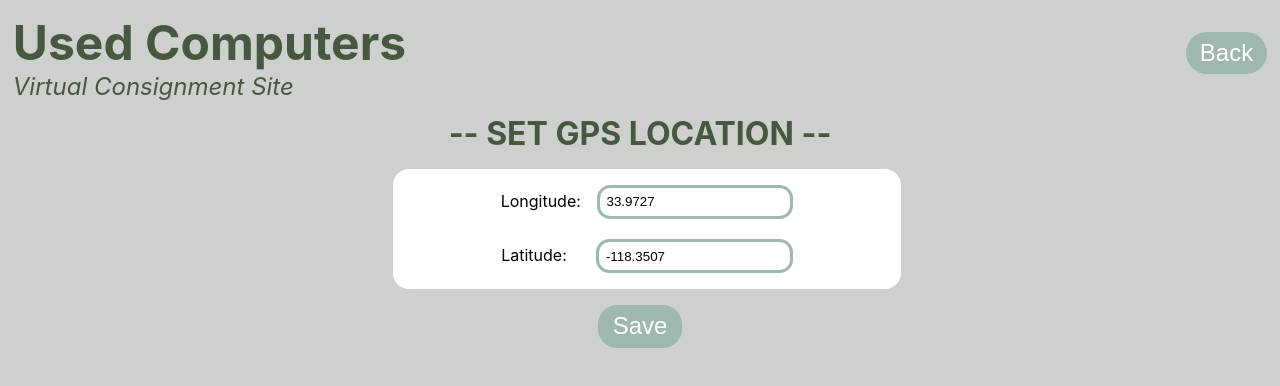
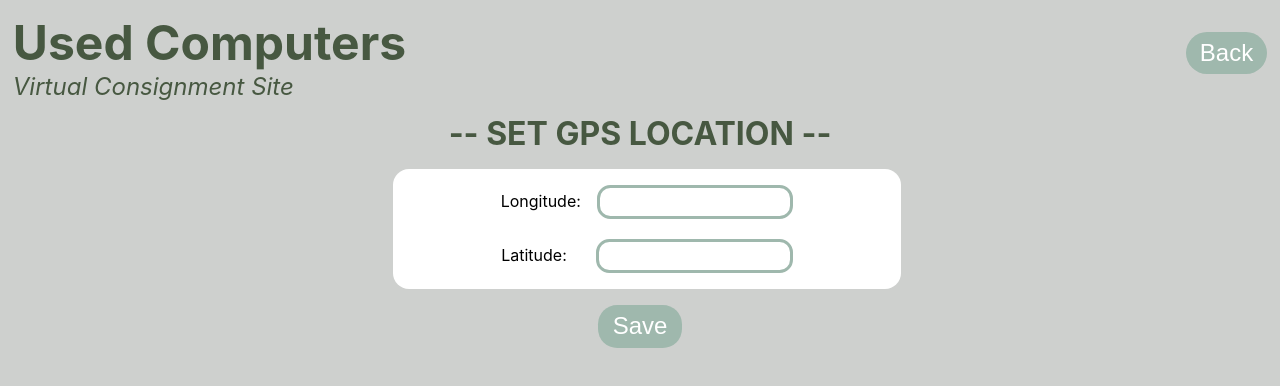
Before and after one commit to jennatripoli/consignment, a React (Create React App) app: page /CustomerSetGPS in a window 1280 px wide. Shown: the top 386 px of the page. Built offline with nearby package versions, Linux system fonts and the light colour scheme.

Commit message:
Fix GPS and remove React import

```diff
--- a/src/CustomerGPSProvider.js
+++ b/src/CustomerGPSProvider.js
@@ -1,8 +1,8 @@
-import React, { useState } from 'react'
+import { useState } from 'react'
 import CustomerGPSContext from './CustomerGPSContext'
 
 const CustomerGPSProvider = ({ children }) => {
-    const [customerGPS, setCustomerGPS] = useState([33.9727, -118.3507])
+    const [customerGPS, setCustomerGPS] = useState(['', ''])
 
     return (
         <CustomerGPSContext.Provider value={{ customerGPS, setCustomerGPS }}>
--- a/src/CustomerListStores.js
+++ b/src/CustomerListStores.js
@@ -1,17 +1,17 @@
 import { Link, useNavigate } from "react-router-dom"
 import { customerListStores, header } from "./Layout"
 import CustomerGPSContext from "./CustomerGPSContext"
-import React, { useContext } from "react"
+import { useContext, useEffect, useState } from "react"
 
 function CustomerListStores(props) {
     const navigate = useNavigate()
     const { customerGPS, setCustomerGPS } = useContext(CustomerGPSContext)
     // Boolean to indicate if data is retrieved.
-    const [retrieved, setRetreived] = React.useState(false)
+    const [retrieved, setRetreived] = useState(false)
     // List of all stores.
-    const [stores, setStores] = React.useState([])
+    const [stores, setStores] = useState([])
     // HTML to display the list of all stores.
-    const [storesHTML, setStoresHTML] = React.useState([])
+    const [storesHTML, setStoresHTML] = useState([])
 
     retrieve()
     function retrieve() {
@@ -23,7 +23,7 @@ function CustomerListStores(props) {
     }
 
     // Update storesHTML when stores changes.
-    React.useEffect(() => {
+    useEffect(() => {
         storesHTML.length = 0
         stores.forEach(store => {
             const entry = (<button key={store} style={customerListStores.buttonStore} className='Button-dark'>{store}</button>)
--- a/src/CustomerSetGPS.js
+++ b/src/CustomerSetGPS.js
@@ -15,11 +15,10 @@ export default function CustomerSetGPS(props) {
 
     /** Save the GPS data. */
     function handleButtonSave() {
-        setLongitude(document.getElementById('longitude').value)
-        setLatitude(document.getElementById('latitude').value)
-
-        if (longitude && latitude) setCustomerGPS([longitude, latitude])
-        else setConfirmation('Failed to save GPS, please fill in all fields.')
+        if (longitude && latitude) {
+            setCustomerGPS([longitude, latitude])
+            setConfirmation('Save successful!')
+        } else setConfirmation('Failed to save GPS, please fill in all fields.')
     }
 
     return (
@@ -34,10 +33,10 @@ export default function CustomerSetGPS(props) {
                 <div style={customerSetGPS.title}>-- SET GPS LOCATION --</div>
                 <div style={customerSetGPS.gps}>
                     <label>Longitude:&emsp;</label>
-                    <input id='longitude' type='number' value={longitude} style={customerSetGPS.entry} className='Entry-light'></input>
+                    <input id='longitude' type='number' value={longitude} style={customerSetGPS.entry} onChange={(e) => setLongitude(e.target.value)} className='Entry-light'></input>
                     <br /><br />
                     <label>Latitude:&emsp;&nbsp;&nbsp;&nbsp;</label>
-                    <input id='latitude' type='number' value={latitude} style={customerSetGPS.entry} className='Entry-light'></input>
+                    <input id='latitude' type='number' value={latitude} style={customerSetGPS.entry} onChange={(e) => setLatitude(e.target.value)} className='Entry-light'></input>
                 </div>
                 <button onClick={handleButtonSave} style={customerSetGPS.button} className='Button-light'>Save</button><br />
                 <label>{confirmation}</label>
--- a/src/CustomerViewAll.js
+++ b/src/CustomerViewAll.js
@@ -1,29 +1,29 @@
-import React, { useState, useEffect } from "react"
+import { useEffect, useState } from "react"
 import { header, customerViewAll } from "./Layout"
 import { useNavigate } from "react-router-dom"
 
 export default function CustomerViewAll() {
     const navigate = useNavigate()
     // Boolean to indicate if data is retrieved.
-    const [retrieved, setRetreived] = React.useState(false)
+    const [retrieved, setRetreived] = useState(false)
     // List of all inventory in the site.
-    const [allInventory, setAllInventory] = React.useState([])
+    const [allInventory, setAllInventory] = useState([])
     // List of inventory to display, based on active filters.
-    const [inventory, setInventory] = React.useState([])
+    const [inventory, setInventory] = useState([])
     // HTML to display the list of inventory.
-    const [inventoryHTML, setInventoryHTML] = React.useState([])
+    const [inventoryHTML, setInventoryHTML] = useState([])
     // List of active price filters.
-    const [price, setPrice] = React.useState([[2001, NaN], [1501, 2000], [1001, 1500], [501, 1000], [0, 500]])
+    const [price, setPrice] = useState([[2001, NaN], [1501, 2000], [1001, 1500], [501, 1000], [0, 500]])
     // List of active memory filters.
-    const [memory, setMemory] = React.useState(['32 GB', '16 GB', '12 GB', '8 GB', '4 GB', '1 GB'])
+    const [memory, setMemory] = useState(['32 GB', '16 GB', '12 GB', '8 GB', '4 GB', '1 GB'])
     // List of active storage filters.
-    const [storage, setStorage] = React.useState(['2 TB', '1 TB', '512 GB', '256 GB', '128 GB'])
+    const [storage, setStorage] = useState(['2 TB', '1 TB', '512 GB', '256 GB', '128 GB'])
     // List of active processor filters.
-    const [processor, setProcessor] = React.useState(['Intel', 'AMD', 'Intel Xeon', 'Intel i9', 'Intel i7', 'AMD Ryzen 9', 'AMD Ryzen 7'])
+    const [processor, setProcessor] = useState(['Intel', 'AMD', 'Intel Xeon', 'Intel i9', 'Intel i7', 'AMD Ryzen 9', 'AMD Ryzen 7'])
     // List of active processor generation filters.
-    const [processorGen, setProcessorGen] = React.useState(['13th Gen Intel', '12th Gen Intel', '11th Gen Intel', 'AMD Ryzen 7000 Series', 'AMD Ryzen 6000 Series'])
+    const [processorGen, setProcessorGen] = useState(['13th Gen Intel', '12th Gen Intel', '11th Gen Intel', 'AMD Ryzen 7000 Series', 'AMD Ryzen 6000 Series'])
     // List of active graphics filters.
-    const [graphics, setGraphics] = React.useState(['NVIDIA', 'AMD', 'Intel', 'NVIDIA GeForce RTX 4090', 'NVIDIA GeForce RTX 4080', 'AMD Radeon Pro W6300', 'AMD Radeon Pro W6400', 'Intel Integrated Graphics', 'Intel UHD Graphics 730', 'Intel UHD Graphics 770'])
+    const [graphics, setGraphics] = useState(['NVIDIA', 'AMD', 'Intel', 'NVIDIA GeForce RTX 4090', 'NVIDIA GeForce RTX 4080', 'AMD Radeon Pro W6300', 'AMD Radeon Pro W6400', 'Intel Integrated Graphics', 'Intel UHD Graphics 730', 'Intel UHD Graphics 770'])
 
     retrieve()
     function retrieve() {
--- a/src/OwnerLogin.js
+++ b/src/OwnerLogin.js
@@ -1,4 +1,4 @@
-import { Link, useNavigate } from "react-router-dom"
+import { useNavigate } from "react-router-dom"
 import { header, ownerLogin } from './Layout'
 import { useState } from 'react'
 
--- a/src/SiteManagerLogin.js
+++ b/src/SiteManagerLogin.js
@@ -8,7 +8,7 @@ export default function SiteManagerLogin() {
     const [username, setUsername] = useState('')
     // The input for the password.
     const [password, setPassword] = useState('')
-        // The confirmation text that will indicate failure to log in.
+    // The confirmation text that will indicate failure to log in.
     const [confirmation, setConfirmation] = useState(undefined)
 
     /** Log in to the site with the entered credentials. */
```
